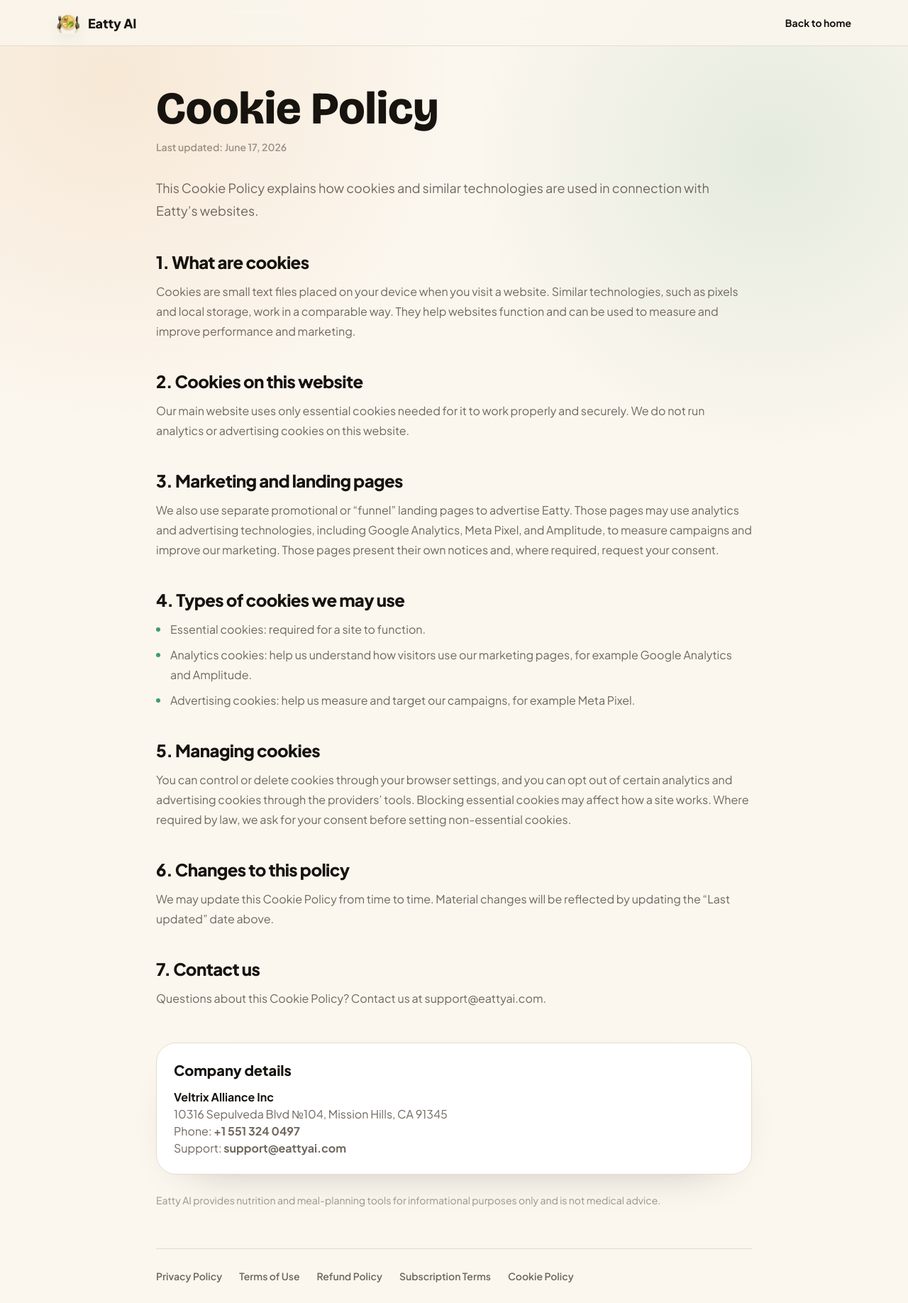
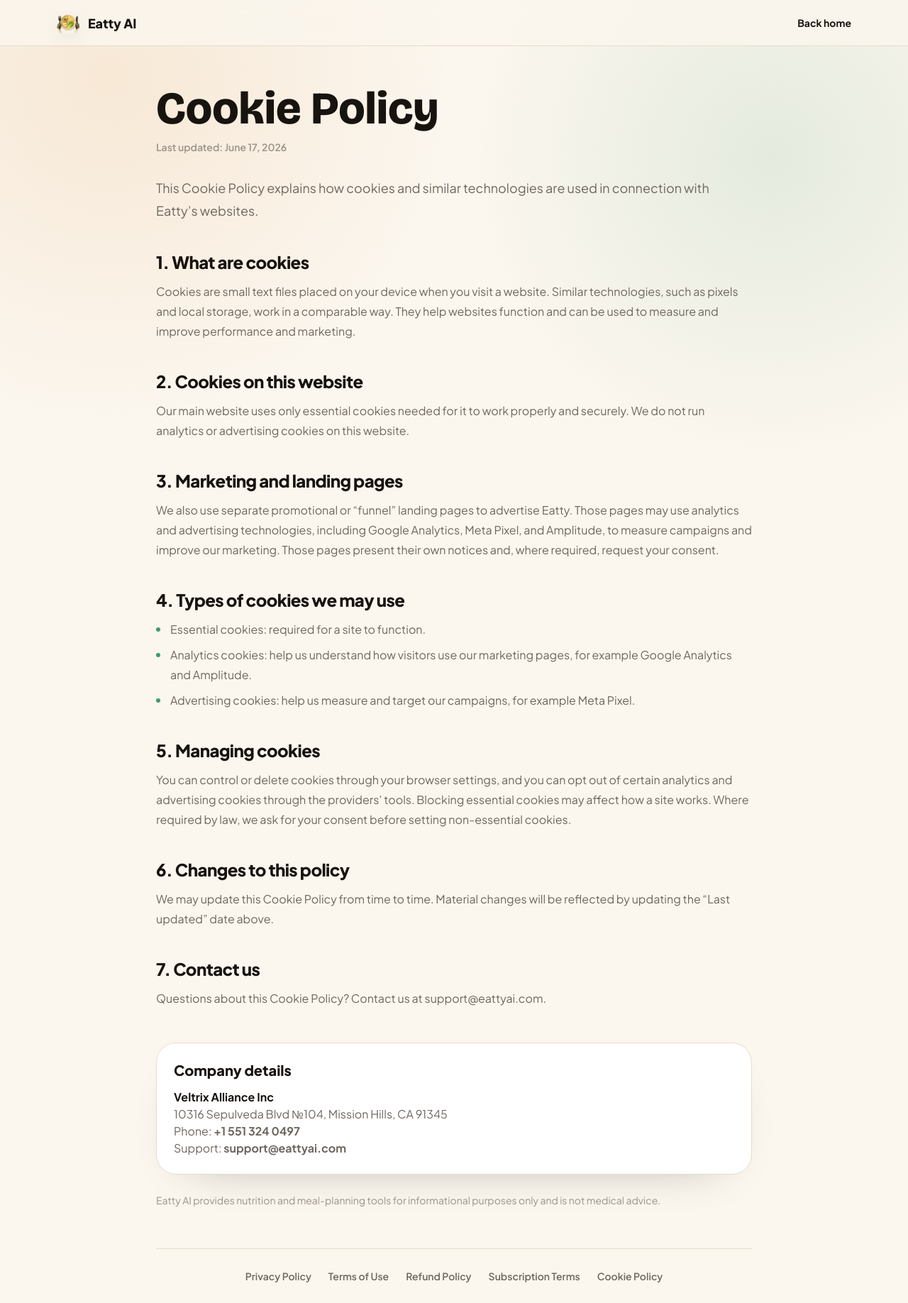
Before and after one commit to PuMeXorg/eatty-ai, a Next.js app: page /cookie-policy in a window 1280 px wide. Shown: the whole page at 71% size. Built offline with nearby package versions, Linux system fonts and the light colour scheme.

Commit message:
Apply client mobile layout fixes

```diff
--- a/components/LegalLayout.tsx
+++ b/components/LegalLayout.tsx
@@ -46,7 +46,7 @@ export default function LegalLayout({
         <div className="container-page flex h-16 items-center justify-between">
           <Brand compact />
           <Link href="/" className="text-sm font-bold text-[var(--muted)] hover:text-[var(--ink)]">
-            Back to home
+            Back home
           </Link>
         </div>
       </header>
@@ -65,9 +65,9 @@ export default function LegalLayout({
           Eatty AI provides nutrition and meal-planning tools for informational purposes only and is not medical advice.
         </p>
       </main>
-      <nav className="container-page flex max-w-[840px] flex-wrap gap-x-6 gap-y-3 border-t border-[var(--line)] py-7 text-sm font-semibold text-[var(--muted)]">
+      <nav className="container-page flex max-w-[840px] flex-wrap justify-center gap-x-6 gap-y-3 border-t border-[var(--line)] py-7 text-center text-sm font-semibold text-[var(--muted)]">
         {legalLinks.map((link) => (
-          <Link key={link.href} href={link.href} className="hover:text-[var(--ink)]">
+          <Link key={link.href} href={link.href} className="underline underline-offset-4 hover:text-[var(--ink)]">
             {link.label}
           </Link>
         ))}
```
Also changed, not shown: app/page.tsx (+2 -2 lines).
